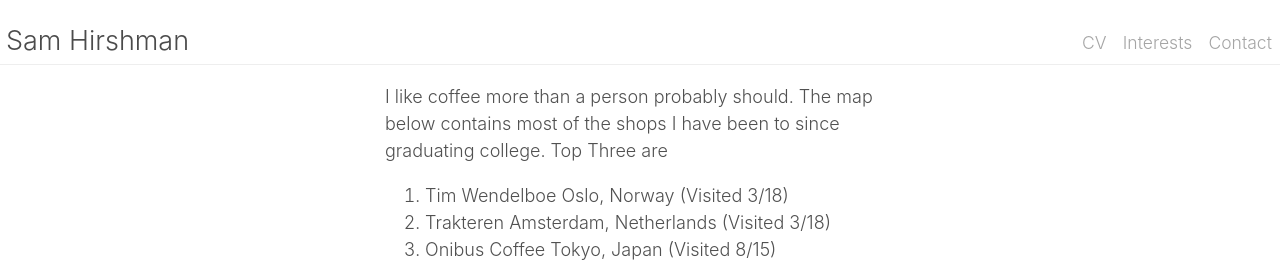
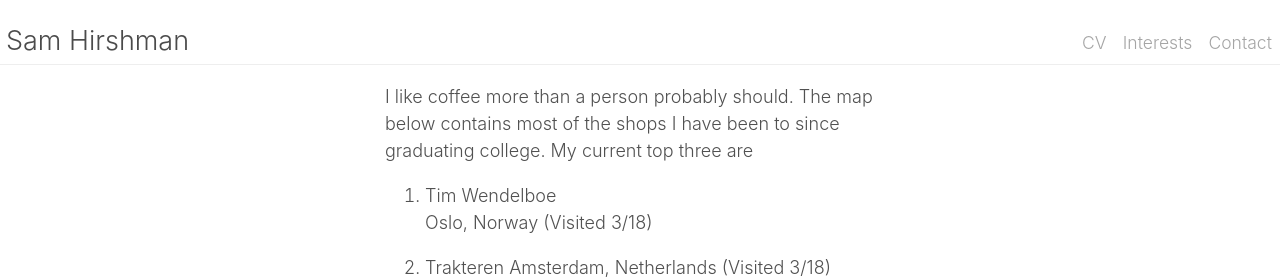
Before and after one commit to shirshma/shirshma.github.io, a Jekyll site: the page built from docs/interests.md, in a window 1280 px wide, cut to the strip 0-277 px from the top of the page. Built offline with Jekyll 4.4.1, drawn with Linux system fonts in a browser that asks for light colours.

Commit message:
Update interests.md

```diff
--- a/docs/interests.md
+++ b/docs/interests.md
@@ -3,8 +3,8 @@ layout: default
 description: Non-PhD Interests
 ---
 
-I like coffee more than a person probably should. The map below contains most of the shops I have been to since graduating college. Top Three are
-1. Tim Wendelboe Oslo, Norway (Visited 3/18)
+I like coffee more than a person probably should. The map below contains most of the shops I have been to since graduating college. My current top three are
+1.  <href src="https://www.timwendelboe.no/"> Tim Wendelboe  </href> Oslo, Norway (Visited 3/18)
 2. Trakteren Amsterdam, Netherlands (Visited 3/18)
 3. Onibus Coffee Tokyo, Japan (Visited 8/15)
 
```
